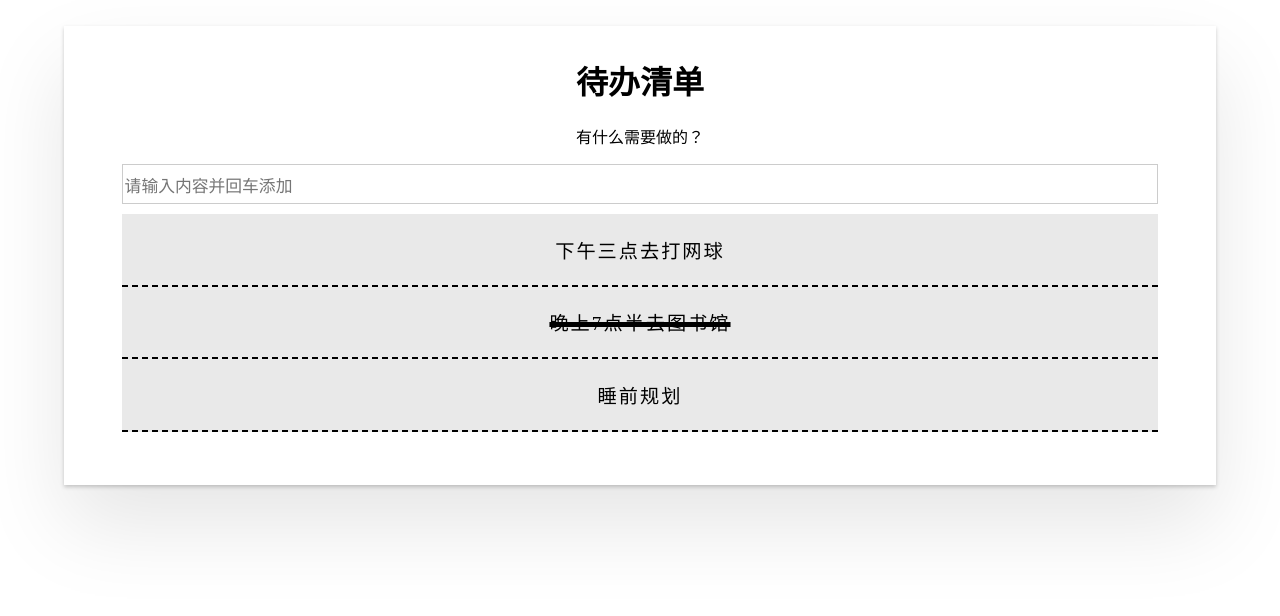
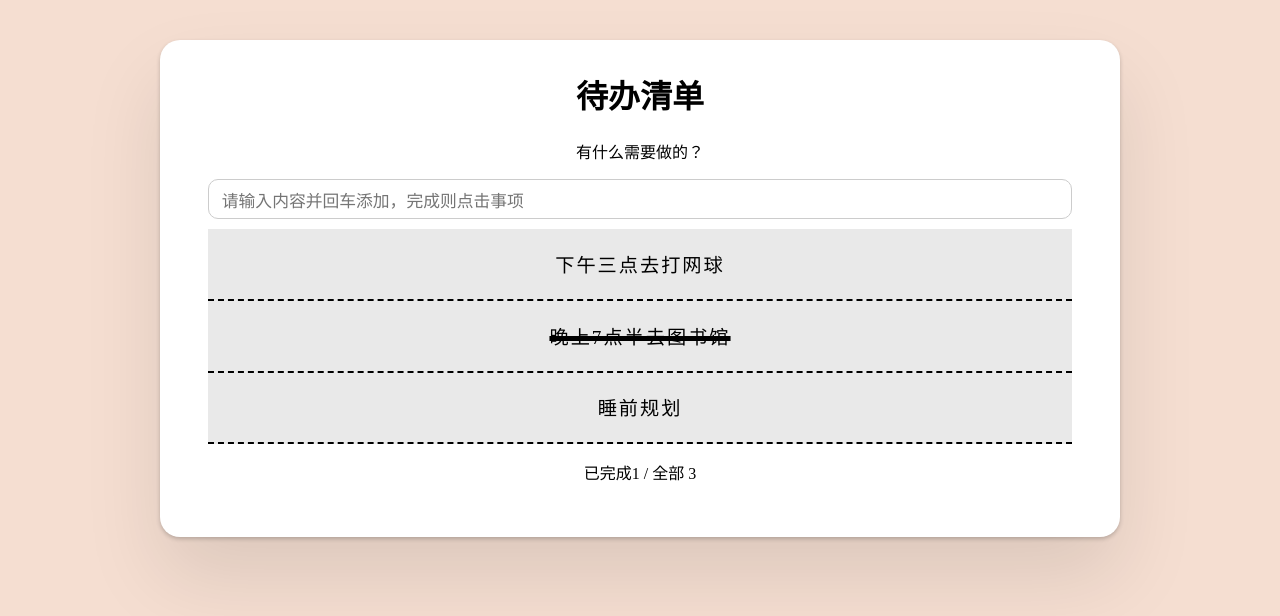
Before and after one commit to Aliosha796/Vue-TodoList, a Vue app: page / in a window 1280 px wide. Shown: the top 616 px of the page. Built offline with nearby package versions, Linux system fonts and the light colour scheme; a web font is replaced by a local one.

Commit message:
修改了页面配色

```diff
--- a/src/App.vue
+++ b/src/App.vue
@@ -1,114 +1,119 @@
 <script>
-import TodoHeader from './components/TodoHeader.vue'
-import TodoList from './components/TodoList.vue'
-import TodoFooter from './components/TodoFooter.vue'
-export default{
-      components:{
-        TodoHeader,TodoList,TodoFooter
+import TodoHeader from "./components/TodoHeader.vue";
+import TodoList from "./components/TodoList.vue";
+import TodoFooter from "./components/TodoFooter.vue";
+export default {
+  components: {
+    TodoHeader,
+    TodoList,
+    TodoFooter,
   },
   data() {
     return {
-          Todos:
-          JSON.parse(localStorage.getItem('Todos')) ||
-          [
-            {id:'001',title:'下午三点去打网球',done:false},
-            {id:'002',title:'晚上7点半去图书馆',done:true},
-            {id:'003',title:'睡前规划',done:false},
-          ]
-        }
+      Todos: JSON.parse(localStorage.getItem("Todos")) || [
+        { id: "001", title: "下午三点去打网球", done: false },
+        { id: "002", title: "晚上7点半去图书馆", done: true },
+        { id: "003", title: "睡前规划", done: false },
+      ],
+    };
   },
   methods: {
     //添加数据
-          AddTodoItem(Item){
-            this.Todos.unshift(Item)
-
+    AddTodoItem(Item) {
+      this.Todos.unshift(Item);
     },
     //标记完成
-          CheckTodo(id){
+    CheckTodo(id) {
       //遍历Todos数组，并将done值取反
       this.Todos.forEach((todo) => {
-              if(todo.id === id){
-                todo.done = !todo.done
+        if (todo.id === id) {
+          todo.done = !todo.done;
         }
-            })
+      });
     },
     //删除单个列表事项
-          DelTodo(id){
+    DelTodo(id) {
       this.Todos = this.Todos.filter((todo) => {
-                return todo.id !== id
-              })
-
+        return todo.id !== id;
+      });
     },
     //一键删除所有事项
-          DeleteArray(){
-            this.Todos.splice(0)
-
-          }
-
+    DeleteArray() {
+      this.Todos.splice(0);
     },
-      watch:{
+  },
+  watch: {
     //监视数据变化并存入浏览器
-        Todos:{
-          deep:true,/* 深度监视开启 */
-          handler(value){
-            localStorage.setItem('Todos',JSON.stringify(value))
-          }
-        }
+    Todos: {
+      deep: true /* 深度监视开启 */,
+      handler(value) {
+        localStorage.setItem("Todos", JSON.stringify(value));
       },
-
-
-}
+    },
+  },
+};
 </script>
 
 <template>
   <div class="container">
     <div class="containerMain">
       <TodoHeader :AddTodoItem="AddTodoItem"></TodoHeader>
-      <TodoList :Todos="Todos" :CheckTodo="CheckTodo" :DelTodo="DelTodo"></TodoList>
-      <TodoFooter :DeleteArray="DeleteArray"></TodoFooter>
+      <TodoList
+        :Todos="Todos"
+        :CheckTodo="CheckTodo"
+        :DelTodo="DelTodo"
+      ></TodoList>
+      <TodoFooter :Todos="Todos" :DeleteArray="DeleteArray"></TodoFooter>
     </div>
   </div>
 </template>
 
 <style>
 @font-face {
-  font-family: 'iconfont';  /* Project id 3291689 */
-  src: url('//at.alicdn.com/t/font_3291689_fefeq28qadd.woff2?t=1648999064622') format('woff2'),
-       url('//at.alicdn.com/t/font_3291689_fefeq28qadd.woff?t=1648999064622') format('woff'),
-       url('//at.alicdn.com/t/font_3291689_fefeq28qadd.ttf?t=1648999064622') format('truetype');
+  font-family: "iconfont"; /* Project id 3291689 */
+  src: url("//at.alicdn.com/t/font_3291689_fefeq28qadd.woff2?t=1648999064622")
+      format("woff2"),
+    url("//at.alicdn.com/t/font_3291689_fefeq28qadd.woff?t=1648999064622")
+      format("woff"),
+    url("//at.alicdn.com/t/font_3291689_fefeq28qadd.ttf?t=1648999064622")
+      format("truetype");
 }
-body{
+body {
   margin: 0;
-    padding: 0;
+  padding: 5vh;
+  /*  background: linear-gradient(
+    to right,
+    rgb(199, 210, 254),
+    rgb(254, 202, 202),
+    rgb(254, 249, 195)
+  ); */
+  background-color: #f5ded1;
+}
 
-}
-.container{
+.container {
   text-align: center;
-    width:90%;
+  width: 80%;
   box-shadow: 0 2px 4px 0 rgb(0 0 0 / 20%), 0 2.5rem 5rem 0 rgb(0 0 0 / 10%);
   margin: auto;
-    margin-top: 2%;
   padding: 10px 0 10px 0;
-
+  border-radius: 20px;
+  background-color: #fff;
 }
 @media screen and (max-width: 400px) {
-
-    .container{
+  body {
+    padding: 0;
+  }
+  .container {
     width: 100%;
     margin: 0;
-
+    border-radius: 0px;
   }
-    .containerMain{
+  .containerMain {
     width: 100%;
   }
-
 }
-.containerMain{
+.containerMain {
   margin: auto;
   width: 90%;
-
-
-
-
 }
 </style>
--- a/src/components/TodoFooter.vue
+++ b/src/components/TodoFooter.vue
@@ -1,38 +1,40 @@
 <template>
+  <p>已完成{{ doneTotal }} / 全部 {{ Todos.length }}</p>
   <span @click="CleanAll" :title="title">&#xe628;</span>
 </template>
 <script>
-
 export default {
-   props:['DeleteArray'],
+  props: ["DeleteArray", "Todos"],
   data() {
     return {
-         title:'删除全部事项'
+      title: "删除全部事项",
+    };
+  },
+  created() {},
+  computed: {
+    doneTotal() {
+      let i = 0;
+      this.Todos.forEach((todo) => {
+        if (todo.done) i++;
+      });
+      return i;
+    },
+  },
+  methods: {
+    //删除全部事项的方法
+    CleanAll() {
+      if (confirm("确认全部删除？")) {
+        this.DeleteArray();
+      } else {
       }
     },
-   created(){
-
   },
-   computed:{
-   },
-   methods:{
-      //删除全部事项的方法
-      CleanAll(){
-         if(confirm("确认全部删除？")){
-            this.DeleteArray()
-         }else{
-
-         }
-      }
-   },
-}
-
-
+};
 </script>
 <style scoped>
 span {
   font-size: 1.5rem;
-   font-family: 'iconfont';
+  font-family: "iconfont";
   cursor: pointer;
 }
 
--- a/src/components/TodoHeader.vue
+++ b/src/components/TodoHeader.vue
@@ -1,54 +1,56 @@
 <template>
   <h1>待办清单</h1>
-      <p style="font-size: 1em;">有什么需要做的？</p>
-      <input type="text"
+  <p style="font-size: 1em">有什么需要做的？</p>
+  <input
+    type="text"
     id="ListInput"
-      placeholder="请输入内容并回车添加"
+    placeholder="请输入内容并回车添加，完成则点击事项"
     @keyup.enter="addNewItem"
-
   />
 </template>
 <script>
-import { nanoid } from 'nanoid'
+import { nanoid } from "nanoid";
 export default {
-   props:['AddTodoItem'],
+  props: ["AddTodoItem"],
   data() {
-      return {
+    return {};
+  },
+  created() {},
+  computed: {},
+  methods: {
+    //添加新事项的方法
+    addNewItem(InputList) {
+      //定义一个新对象
+
+      const todoObj = {
+        id: nanoid(),
+        title: InputList.target.value,
+        done: false,
+      };
+      //如果输入的数据为空值则弹出警告框
+      if (InputList.target.value === "") {
+        alert("内容不能为空");
+      } else {
+        this.AddTodoItem(todoObj);
+        //回车添加事项完成后重置输入框内的值
+        InputList.target.value = "";
       }
     },
-   created(){
   },
-   computed:{
-   },
-   methods:{
-      //添加新事项的方法
-      addNewItem(InputList){
-         //定义一个新对象
-
-         const todoObj = {id:nanoid(),title:InputList.target.value,done:false}
-         //如果输入的数据为空值则弹出警告框
-         if(InputList.target.value === ''){
-            alert("内容不能为空")
-         }else{
-            this.AddTodoItem(todoObj)
-            //回车添加事项完成后重置输入框内的值
-            InputList.target.value = ''
-         }
-
-      }
-   },
-}
+};
 </script>
 <style>
-#ListInput{
+#ListInput {
   width: 100%;
   height: 40px;
   border: #ccc 1px solid;
   font-size: 1.5em;
-   box-sizing:border-box;
+  box-sizing: border-box;
+  border-radius: 10px;
+  padding: 1vw;
 }
 
-#ListInput::placeholder{
-    font-size:0.7em;
+#ListInput::placeholder {
+  font-size: 0.7em;
 }
 </style>
--- a/vite.config.js
+++ b/vite.config.js
@@ -1,9 +1,11 @@
-import { defineConfig } from 'vite'
+import {
+  defineConfig
+} from 'vite'
 import vue from '@vitejs/plugin-vue'
 
 // https://vitejs.dev/config/
 export default defineConfig({
   plugins: [vue()],
-  base:'./',
-  publicPath:'/Vue-Todolist/'
+  base: './',
+  /* publicPath:'/Vue-Todolist/' */
 })
```
Also changed, not shown: 5 other files (tests, documents, lock files or other folders). Lines whose indentation alone changed are shown as unchanged.
